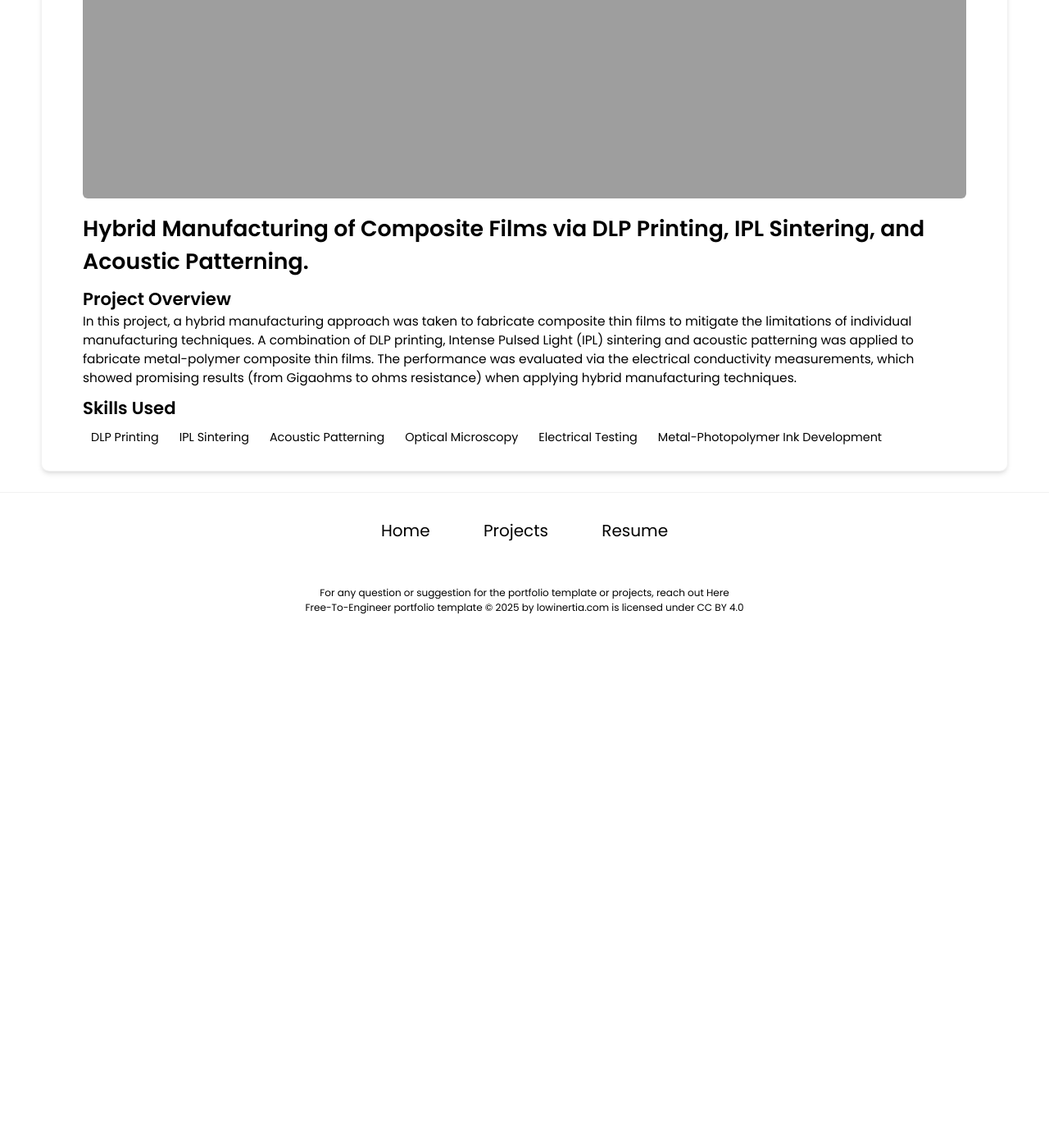
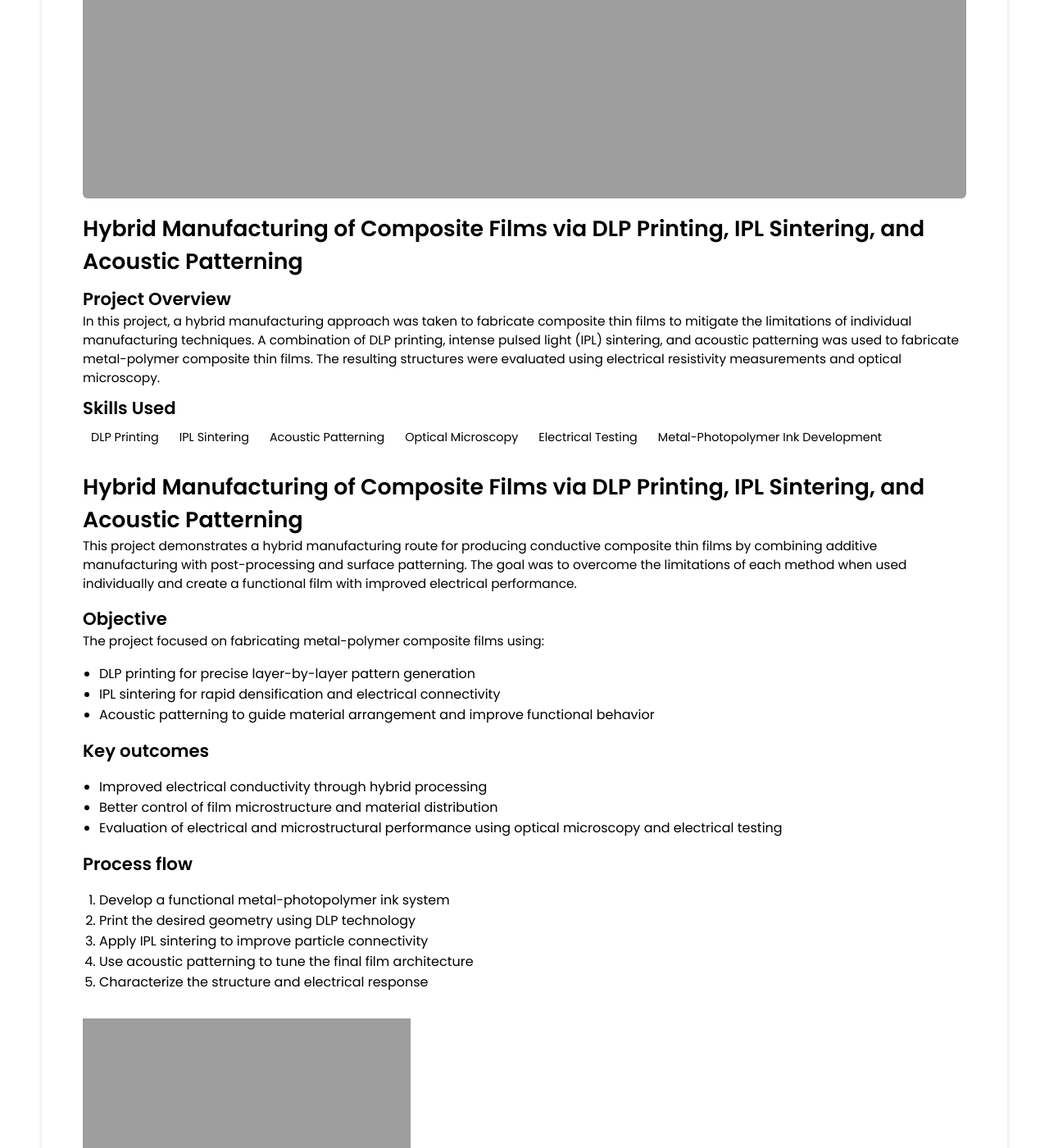
Before and after one commit to smanshovon/smshovon.github.io, a Jekyll site: the page built from _projects/Hybrid Manufacturing of Composite Films via DLP Printing, IPL Sintering and Acoustic Patterning/index.md, in a window 1280 px wide and 1400 px high, scrolled down 248 px. Shown: the whole window at 82% size. Built offline with Jekyll 4.4.1, drawn with Linux system fonts in a browser that asks for light colours; before the commit the page ends 998 px from its top, so only the background shows below that; some of the changed text lies outside the part shown.

Commit message:
Make the hybrid composite film project visible in the portfolio and ensure the project page has proper content and permalink metadata.

```diff
--- a/_includes/projects.html
+++ b/_includes/projects.html
@@ -7,7 +7,10 @@
     <a href="{{ item.url }}" class="project-link">
         <div class="project-card">
             {% assign folder_path = item.path | split: "/" | slice: 0, 2 | join: "/" %}
-            {% assign image_path = "/" | append: folder_path | append: item['main-image'] %}
+            {% assign image_path = item['main-image'] %}
+            {% if image_path contains '/_projects/' == false %}
+                {% assign image_path = '/' | append: folder_path | append: item['main-image'] %}
+            {% endif %}
             <img src="{{ image_path }}" alt="{{ item.title }} image">
             <h3 class="project-title">{{ item.title }}</h3>
             <div class="project-skills">
--- a/_projects/Hybrid Manufacturing of Composite Films via DLP Printing, IPL Sintering and Acoustic Patterning/index.md
+++ b/_projects/Hybrid Manufacturing of Composite Films via DLP Printing, IPL Sintering and Acoustic Patterning/index.md
@@ -1,13 +1,45 @@
 ---
 layout: post
-title: Hybrid Manufacturing of Composite Films via DLP Printing, IPL Sintering, and Acoustic Patterning.
-description:  In this project, a hybrid manufacturing approach was taken to fabricate composite thin films to mitigate the limitations of individual manufacturing techniques. A combination of DLP printing, Intense Pulsed Light (IPL) sintering and acoustic patterning was applied to fabricate metal-polymer composite thin films. The performance was evaluated via the electrical conductivity measurements, which showed promising results (from Gigaohms to ohms resistance) when applying hybrid manufacturing techniques.
+title: Hybrid Manufacturing of Composite Films via DLP Printing, IPL Sintering, and Acoustic Patterning
+description: In this project, a hybrid manufacturing approach was taken to fabricate composite thin films to mitigate the limitations of individual manufacturing techniques. A combination of DLP printing, intense pulsed light (IPL) sintering, and acoustic patterning was used to fabricate metal-polymer composite thin films. The resulting structures were evaluated using electrical resistivity measurements and optical microscopy.
 skills:
-- DLP Printing
-- IPL Sintering
-- Acoustic Patterning
-- Optical Microscopy
-- Electrical Testing
-- Metal-Photopolymer Ink Development
+  - DLP Printing
+  - IPL Sintering
+  - Acoustic Patterning
+  - Optical Microscopy
+  - Electrical Testing
+  - Metal-Photopolymer Ink Development
 main-image: /_projects/Hybrid Manufacturing of Composite Films via DLP Printing, IPL Sintering and Acoustic Patterning/Project Picture 3.tif
+permalink: /projects/hybrid-manufacturing-composite-films/
+published: true
 ---
+
+# Hybrid Manufacturing of Composite Films via DLP Printing, IPL Sintering, and Acoustic Patterning
+
+This project demonstrates a hybrid manufacturing route for producing conductive composite thin films by combining additive manufacturing with post-processing and surface patterning. The goal was to overcome the limitations of each method when used individually and create a functional film with improved electrical performance.
+
+## Objective
+
+The project focused on fabricating metal-polymer composite films using:
+
+- DLP printing for precise layer-by-layer pattern generation
+- IPL sintering for rapid densification and electrical connectivity
+- Acoustic patterning to guide material arrangement and improve functional behavior
+
+## Key outcomes
+
+- Improved electrical conductivity through hybrid processing
+- Better control of film microstructure and material distribution
+- Evaluation of electrical and microstructural performance using optical microscopy and electrical testing
+
+## Process flow
+
+1. Develop a functional metal-photopolymer ink system
+2. Print the desired geometry using DLP technology
+3. Apply IPL sintering to improve particle connectivity
+4. Use acoustic patterning to tune the final film architecture
+5. Characterize the structure and electrical response
+
+<img src="/_projects/Hybrid Manufacturing of Composite Films via DLP Printing, IPL Sintering and Acoustic Patterning/Project Picture 3.tif" alt="Hybrid composite film project image" style="max-width: 100%; height: auto; margin: 1rem 0;">
+
+This project highlights an effective multi-step approach to fabricating advanced functional films with practical relevance for flexible electronic and printed device applications.
```
Also changed, not shown: 2 other files.
